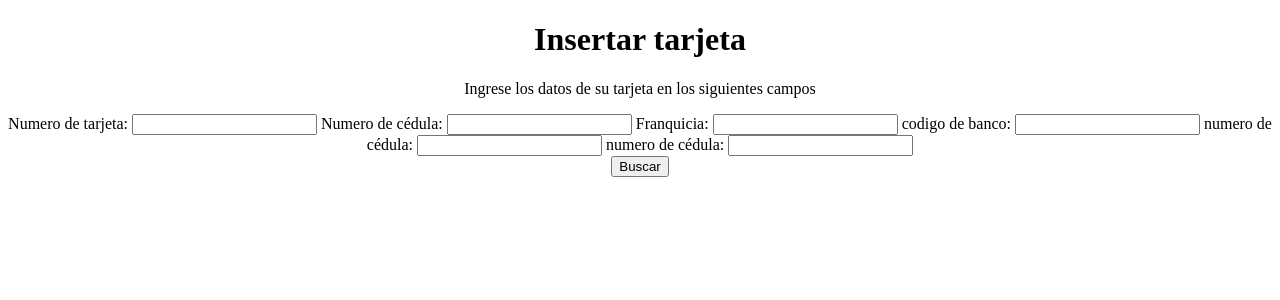
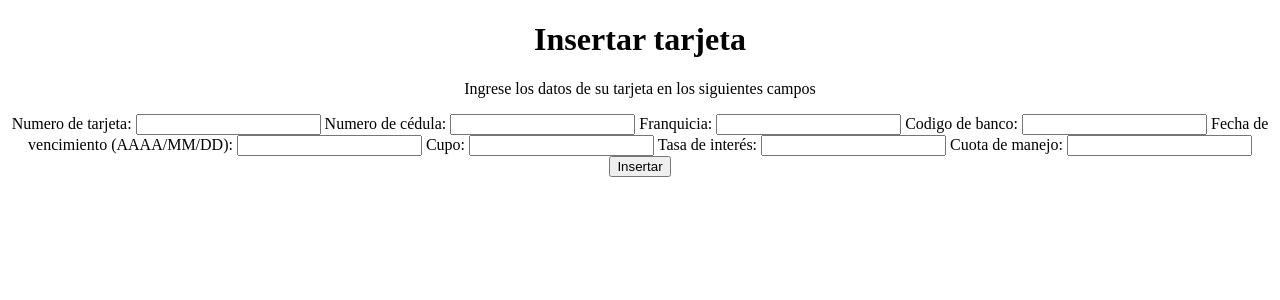
Before and after one commit to ProfeBill/credit-card-sample, a Flask app: template templates/insertar.html in a window 1280 px wide. Shown: the top 300 px of the page. Run offline with Flask 3, Linux system fonts and the light colour scheme; the template is opened without the code that fills it, so the values that code supplies are empty.

Commit message:
añadidos nuevos atributos

```diff
--- a/templates/insertar.html
+++ b/templates/insertar.html
@@ -13,17 +13,20 @@
         <p>Ingrese los datos de su tarjeta en los siguientes campos</p>
 
         <div>
-            Numero de tarjeta: <input type="text" name="cedula" />
+            Numero de tarjeta: <input type="text" name="tarjeta" />
             Numero de cédula: <input type="text" name="cedula" />
-            Franquicia: <input type="text" name="cedula" />
-            codigo de banco: <input type="text" name="cedula" />
-            numero de cédula: <input type="text" name="cedula" />
-            numero de cédula: <input type="text" name="cedula" />
+            Franquicia: <input type="text" name="franquicia" />
+            Codigo de banco: <input type="text" name="codigo_banco" />
+            Fecha de vencimiento (AAAA/MM/DD): <input type="text" name="fecha_vencimiento" />
+            Cupo: <input type="text" name="cupo" />
+            Tasa de interés: <input type="text" name="tasa_interes" />
+            Cuota de manejo: <input type="text" name="cuota_manejo" />
+
 
             </select>
         </div>
         </div>
-        <input type="submit" value="Buscar" />
+        <input type="submit" value="Insertar" />
     </form>
 </center></body>
 
```
